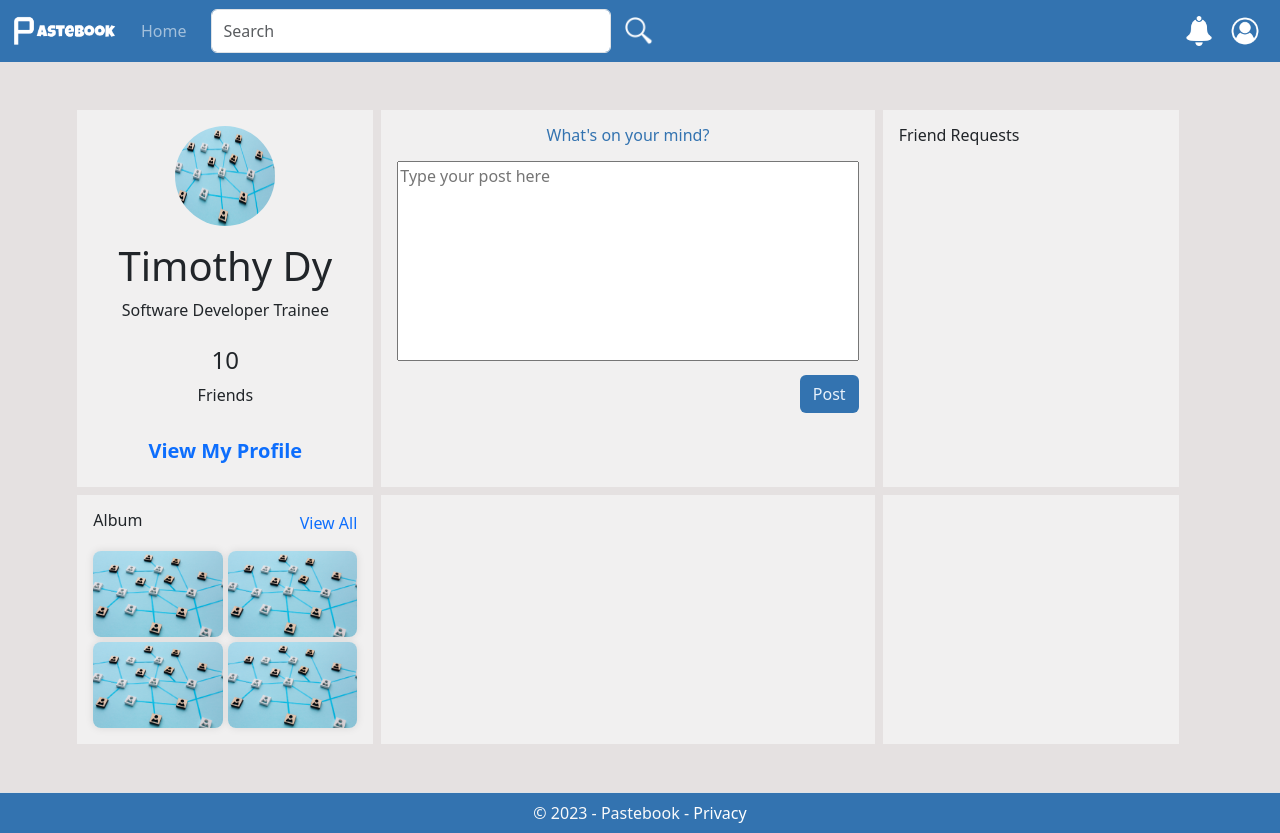
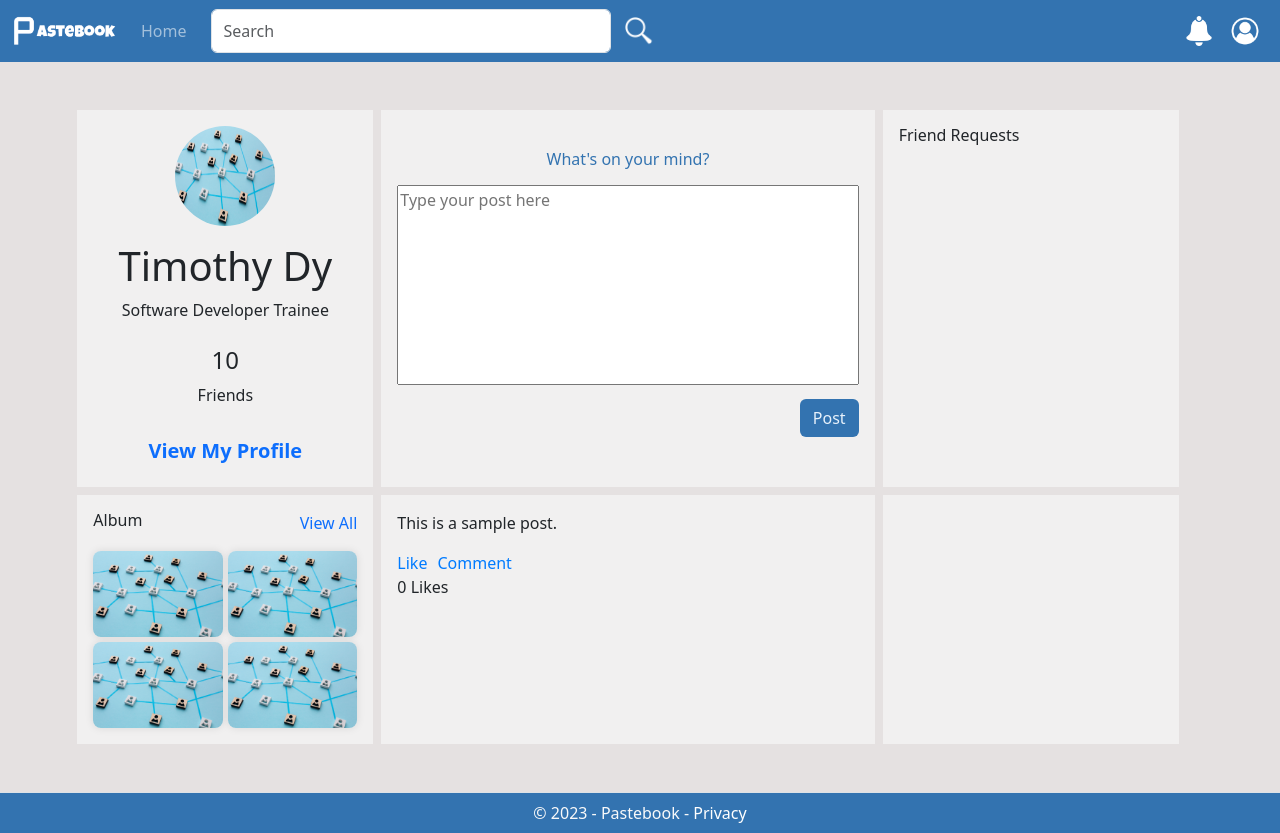
Before and after one commit to JohnBernard24/capstone-frontend, an Angular app: page /home in a window 1280 px wide. Built offline with nearby package versions, Linux system fonts and the light colour scheme.

Commit message:
Just update some part of home

```diff
--- a/package.json
+++ b/package.json
@@ -20,6 +20,7 @@
     "@angular/router": "^16.2.0",
     "bootstrap": "^5.3.2",
     "bootstrap-icons": "^1.11.1",
+    "font-awesome": "^4.7.0",
     "rxjs": "~7.8.0",
     "tslib": "^2.3.0",
     "zone.js": "~0.13.0"
--- a/src/app/components/newsfeed/newsfeed.component.css
+++ b/src/app/components/newsfeed/newsfeed.component.css
@@ -0,0 +1,19 @@
+body {
+    font-family: Arial, sans-serif;
+  }
+
+  /* .post {
+    border: 1px solid #ccc;
+    margin: 10px;
+    padding: 10px;
+  } */
+
+  .actions {
+    margin-top: 10px;
+  }
+
+  .like-btn, .comment-btn {
+    cursor: pointer;
+    color: #007bff;
+    margin-right: 10px;
+  }
--- a/src/app/components/newsfeed/newsfeed.component.html
+++ b/src/app/components/newsfeed/newsfeed.component.html
@@ -1 +1,17 @@
-<p>newsfeed works!</p>
+<div id="newsfeed">
+    <div class="post" *ngFor="let post of posts">
+      <p>{{ post.content }}</p>
+      <div class="actions">
+        <span class="like-btn" (click)="toggleLike(post)">Like</span>
+        <span class="comment-btn" (click)="showComments(post)">Comment</span>
+      </div>
+      <div class="comments" *ngIf="post.showComments">
+        <textarea [(ngModel)]="post.newComment" placeholder="Write a comment"></textarea>
+        <button (click)="addComment(post)">Add Comment</button>
+        <ul>
+          <li *ngFor="let comment of post.comments">{{ comment }}</li>
+        </ul>
+      </div>
+      <div class="likes">{{ post.likes }} Likes</div>
+    </div>
+  </div>
--- a/src/app/components/newsfeed/newsfeed.component.ts
+++ b/src/app/components/newsfeed/newsfeed.component.ts
@@ -6,5 +6,26 @@ import { Component } from '@angular/core';
   styleUrls: ['./newsfeed.component.css']
 })
 export class NewsfeedComponent {
+  posts = [
+    { id: 1, content: 'This is a sample post.', likes: 0, showComments: false, newComment: '', comments: [] }
+    // Add more posts as needed
+  ];
 
+  toggleLike(post: any): void {
+    post.likes = post.likes + (post.liked ? -1 : 1);
+    post.liked = !post.liked;
+  }
+
+  showComments(post: any): void {
+    post.showComments = !post.showComments;
+  }
+
+  addComment(post: any): void {
+    const commentText = post.newComment.trim();
+
+    if (commentText !== '') {
+      post.comments.push(commentText);
+      post.newComment = '';
+    }
+  }
 }
--- a/src/app/pages/home/home.component.html
+++ b/src/app/pages/home/home.component.html
@@ -20,7 +20,7 @@
         <div class="col-12 col-lg-5 p-3 custom-div d-block">
             <div class="mb-3">
                 <div class="col-6 col-lg-6 text-center mx-auto">
-                    <h6 style="color: #3373B0;">What's on your mind?</h6>
+                    <h6 style="color: #3373B0;" class="mt-4">What's on your mind?</h6>
                 </div>
             </div>
             <div class="custom-div">
@@ -57,8 +57,7 @@
         </div>
 
         <div class="col-12 col-lg-5 d-block p-3 custom-div">
-            <!-- Content for below the second column -->
-            <!-- Add your content here -->
+            <app-newsfeed></app-newsfeed>
         </div>
         <div class="col-3 d-block p-3 custom-div d-none d-lg-flex ">
 
```
Also changed, not shown: 1 other file (tests, documents, lock files or other folders).
